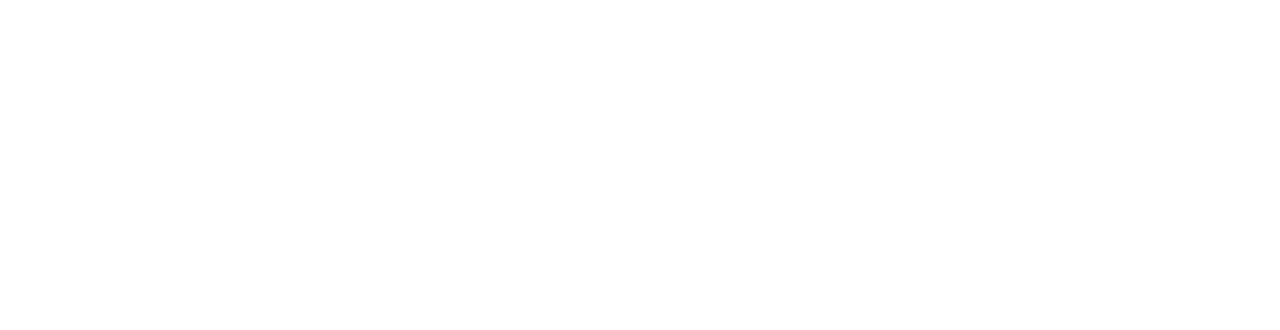
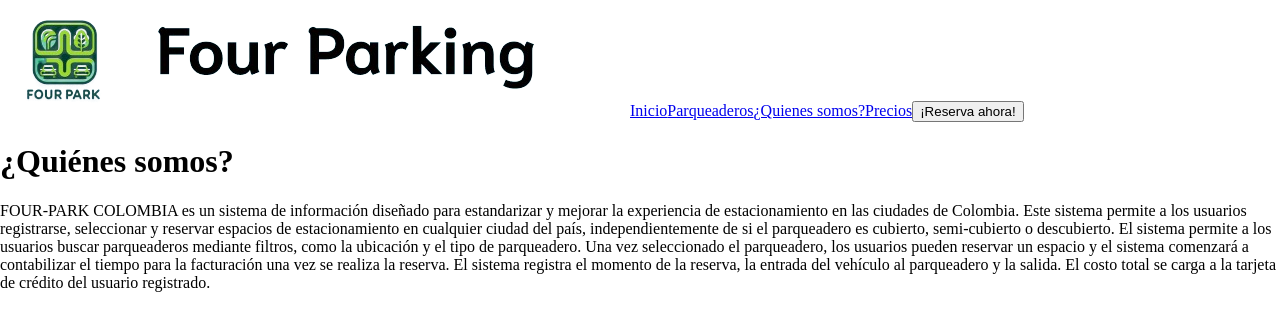
Before and after one commit to JuanAndresGonzalez/four-park, a React (Vite) app: page /somos in a window 1280 px wide. Before the commit this address had no page. Shown: the top 330 px of the page. Built offline with nearby package versions, Linux system fonts and the light colour scheme.

Commit message:
agregacion vista (¿quienes somos?)

```diff
--- a/src/homepage.jsx
+++ b/src/homepage.jsx
@@ -23,7 +23,7 @@ const Home = () => {
         <img src={logo} alt="Four Parking logo" />
         <a href="/">Inicio</a>
         <a href="/parqueadero">Parqueaderos</a>
-        <a href="#quienes-somos">¿Quienes somos?</a>
+        <a href="/somos">¿Quienes somos?</a>
         <a href="#precios">Precios</a>
         <button onClick={handleReservationClick}>¡Reserva ahora!</button> {/* Adjusted button */}
       </nav>
--- a/src/main.jsx
+++ b/src/main.jsx
@@ -11,6 +11,7 @@ import UserRecovery from './recuperarUsuario';
 import Factura from './factura';
 import Home from './homepage';
 import Parqueadero from './parqueadero';
+import Somos from './somos';
 
 ReactDOM.createRoot(document.getElementById('root')).render(
   <Router>
@@ -24,6 +25,7 @@ ReactDOM.createRoot(document.getElementById('root')).render(
       <Route path='/factura' element={<Factura/>}/>
       <Route path='/' element={<Home/>}/>
       <Route path='/parqueadero' element={<Parqueadero/>}/>
+      <Route path='/somos' element={<Somos/>}/>
     </Routes>
   </Router>
 );
--- a/src/parqueadero.jsx
+++ b/src/parqueadero.jsx
@@ -18,7 +18,7 @@ const Parqueadero = () => {
         <img src={logo} alt="Four Parking logo" />
         <a href="/">Inicio</a>
         <a href="/parqueadero">Parqueaderos</a>
-        <a href="#quienes-somos">¿Quienes somos?</a>
+        <a href="/somos">¿Quienes somos?</a>
         <a href="#precios">Precios</a>
         <button onClick={handleReservationClick}>¡Reserva ahora!</button>
       </nav>
--- /dev/null
+++ b/src/somos.jsx
@@ -0,0 +1,31 @@
+import React from 'react';
+import logo from './assets/img/logo.png';
+import { useNavigate } from 'react-router-dom';
+
+const Somos = () => {
+  const navigate = useNavigate(); // Obtener la instancia de useNavigate
+
+  const handleReservationClick = () => {
+    navigate('/reserva'); // Navegar a la vista de reserva
+  };
+
+
+  return (
+    <div className="somos">
+      <nav>
+        <img src={logo} alt="Four Parking logo" />
+        <a href="/">Inicio</a>
+        <a href="/parqueadero">Parqueaderos</a>
+        <a href="/somos">¿Quienes somos?</a>
+        <a href="#precios">Precios</a>
+        <button onClick={handleReservationClick}>¡Reserva ahora!</button>
+      </nav>
+      <h1>¿Quiénes somos?</h1>
+      <p>FOUR-PARK COLOMBIA es un sistema de información diseñado para estandarizar y mejorar la experiencia de estacionamiento en las ciudades de Colombia. Este sistema permite a los usuarios registrarse, seleccionar y reservar espacios de estacionamiento en cualquier ciudad del país, independientemente de si el parqueadero es cubierto, semi-cubierto o descubierto.
+
+El sistema permite a los usuarios buscar parqueaderos mediante filtros, como la ubicación y el tipo de parqueadero. Una vez seleccionado el parqueadero, los usuarios pueden reservar un espacio y el sistema comenzará a contabilizar el tiempo para la facturación una vez se realiza la reserva. El sistema registra el momento de la reserva, la entrada del vehículo al parqueadero y la salida. El costo total se carga a la tarjeta de crédito del usuario registrado.</p>
+    </div>
+  );
+};
+
+export default Somos;
```
